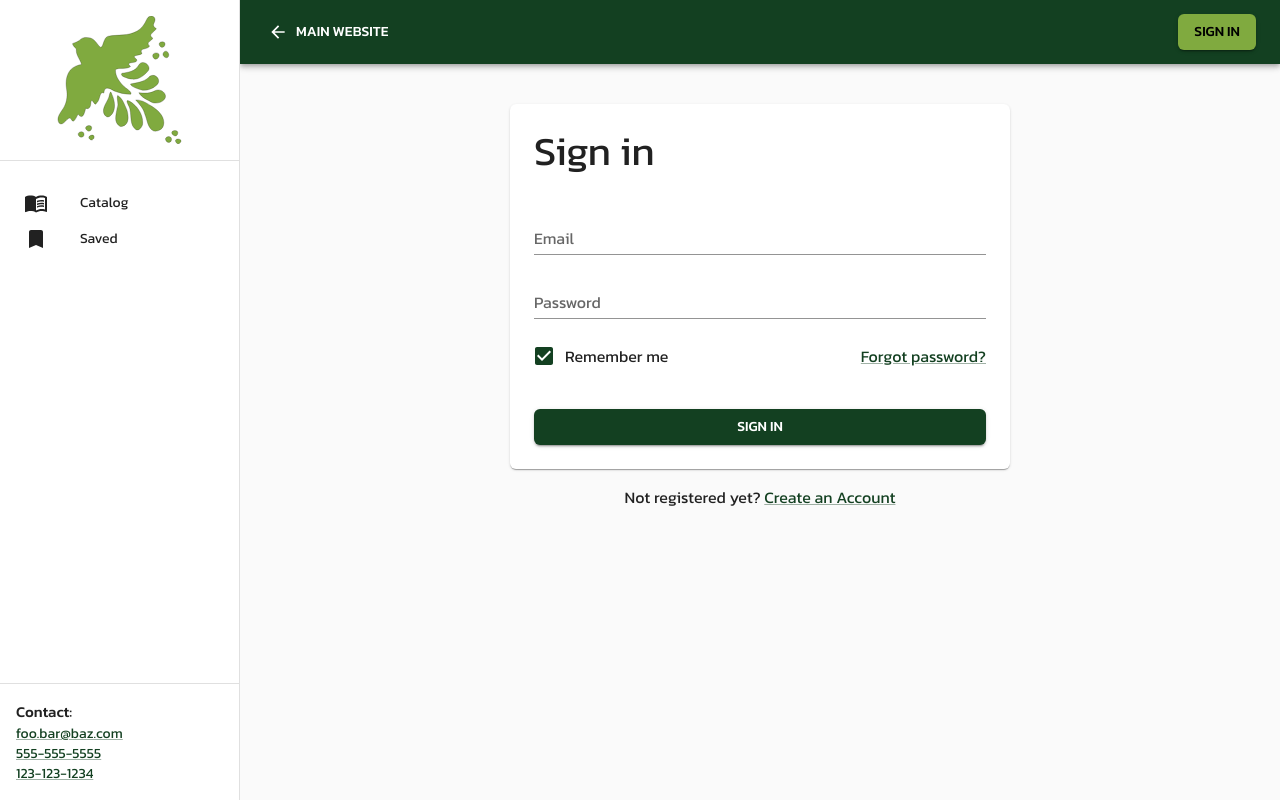
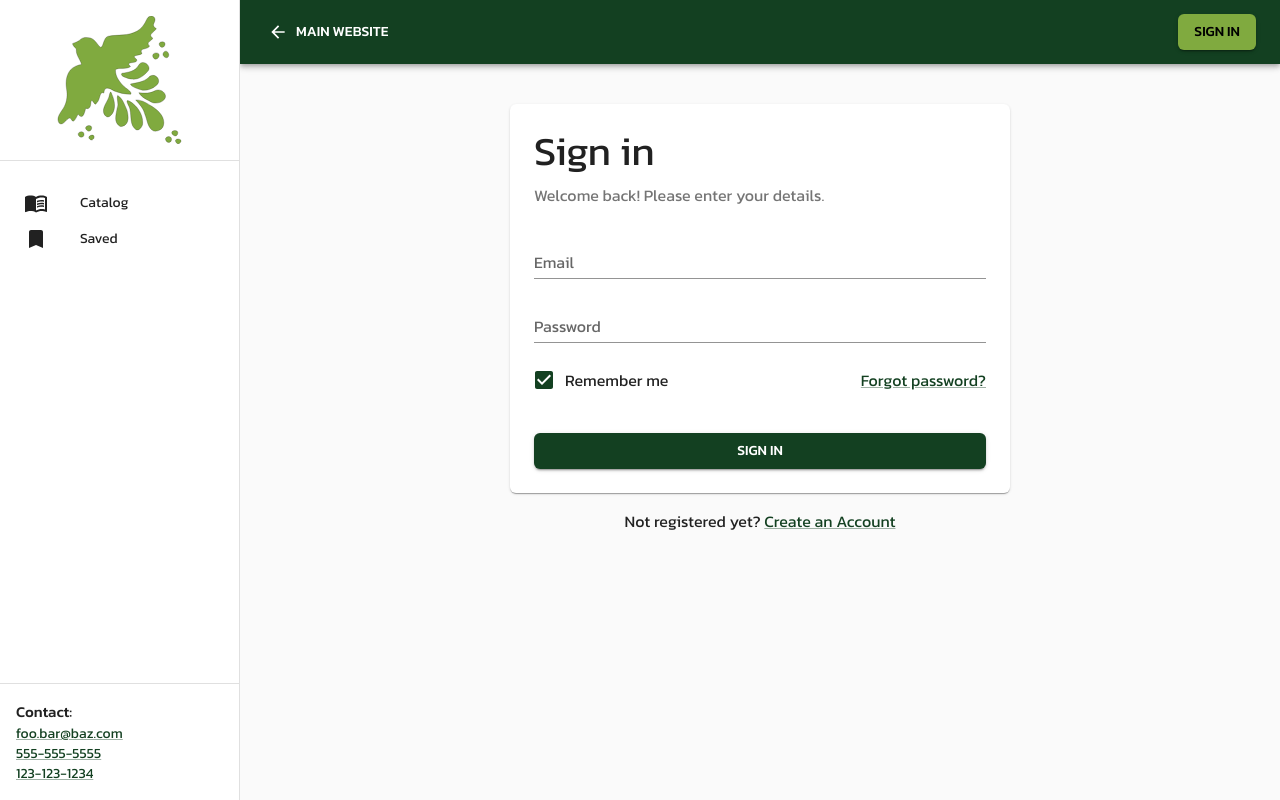
Before and after one commit to kzuraniewski/catalog, a Next.js app: page /sign-in in a window 1280 px wide. Built offline with nearby package versions, Linux system fonts and the light colour scheme.

Commit message:
sign in subtitle

```diff
--- a/src/pages/sign-in.tsx
+++ b/src/pages/sign-in.tsx
@@ -70,8 +70,11 @@ const SignIn: NextPage = () => {
 					maxWidth: 500,
 				}}
 			>
-				<Typography variant="h1" sx={{ mb: 4 }}>
+				<Typography variant="h1" sx={{ mb: 1 }}>
 					Sign in
+				</Typography>
+				<Typography sx={theme => ({ mb: 3, color: theme.palette.grey[600] })}>
+					Welcome back! Please enter your details.
 				</Typography>
 
 				<form onSubmit={formik.handleSubmit}>
```
